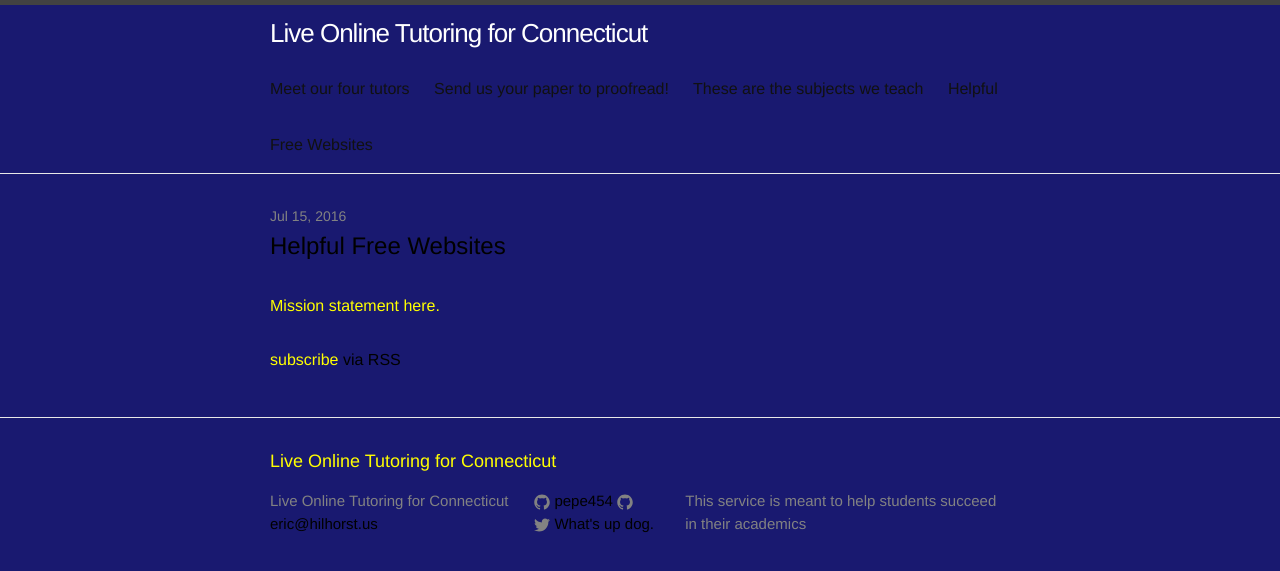
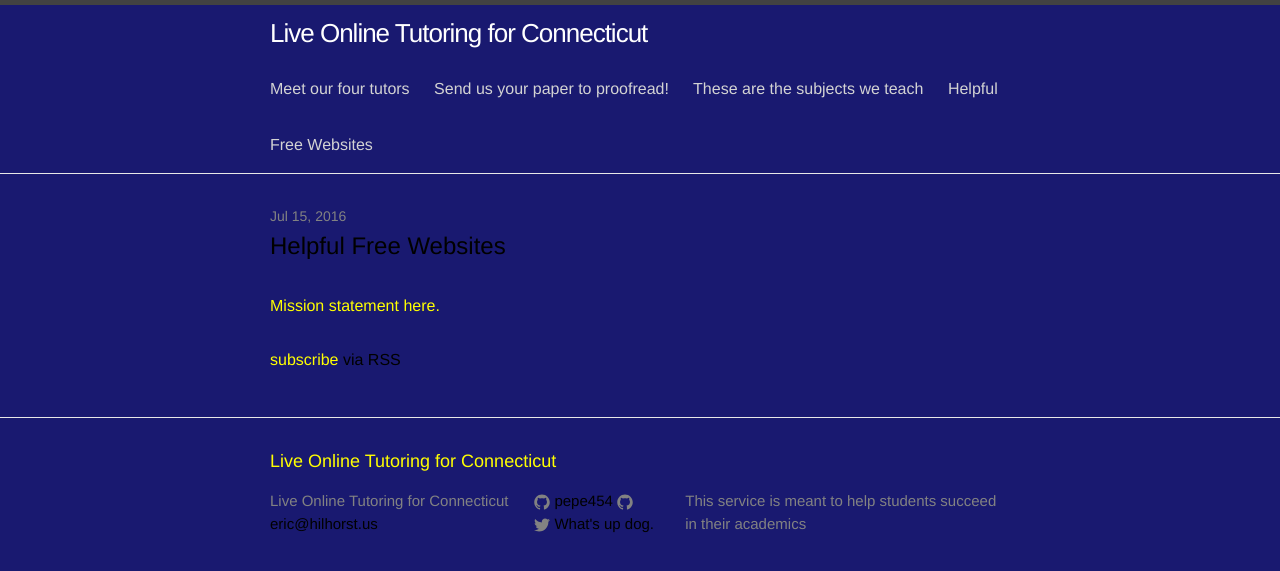
Before and after one commit to pepe454/pepe454.github.io, a Jekyll site: the page built from index.html, in a window 1280 px wide. Shown: the top 571 px of the page. Built offline with Jekyll 4.4.1, drawn with Linux system fonts in a browser that asks for light colours.

Commit message:
Update _layout.scss

```diff
--- a/_sass/_layout.scss
+++ b/_sass/_layout.scss
@@ -34,7 +34,7 @@
     }
 
     .page-link {
-        color: $text-color;
+        color: #d3d3d3;
         line-height: $base-line-height;
 
         // Gaps between nav items, but not on the last one
```
